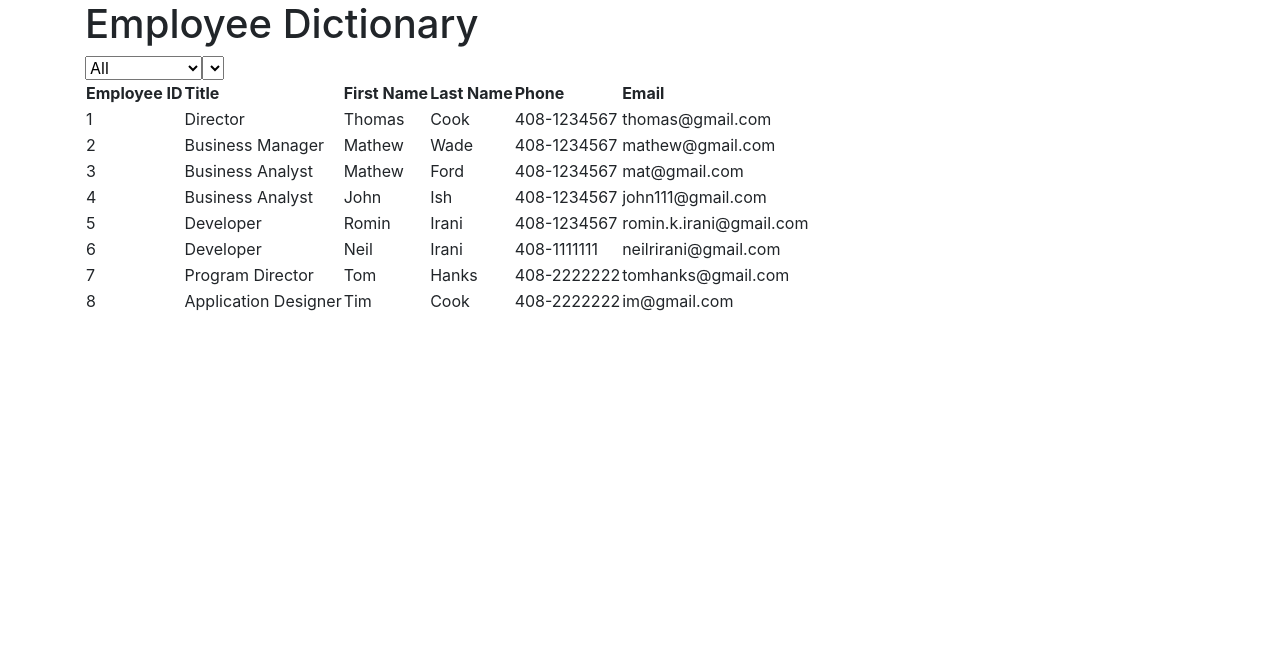
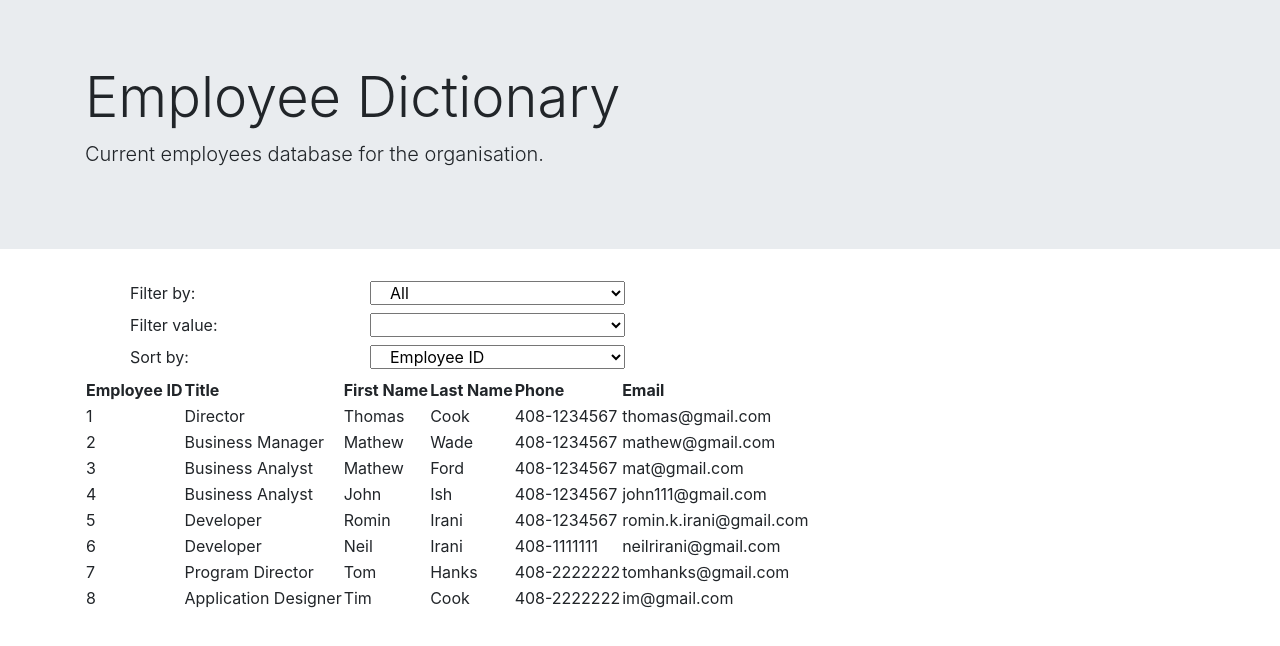
Before and after one commit to JameskuttySebastian/ASSIGNMENT19_EmployeeDirectory, a React (Create React App) app: page / in a window 1280 px wide. Shown: the top 646 px of the page. Built offline with nearby package versions, Linux system fonts and the light colour scheme.

Commit message:
added css for heading

```diff
--- a/src/App.js
+++ b/src/App.js
@@ -6,13 +6,13 @@ import DropdownOption from "./components/DropdownOption";
 class App extends Component {
   state = {
     tableRowHtmlArray: [],
+    sortedArray: [],
     searchColumnValue: "all",
     searchValueHtmlArray: []
   };
 
   //This is for setting all the states
   setStateValue = (stateToUpdate, value) => {
-    console.log("2. from setStateValue : " + value);
     this.setState({ [stateToUpdate]: value });
   };
 
@@ -40,12 +40,12 @@ class App extends Component {
   //Creating dropdown list of distinct values for selected column
   filterByColumnChange = event => {
     const searchByColumn = event.target.value;
-    console.log("1. searchByColumn : " + searchByColumn);
     //await is used since setstate is asynchronoue
     this.setStateValue("searchColumnValue", searchByColumn); // setting to selected value each time
 
     //if user select back "All", then remove all filters
     if (searchByColumn === "all") {
+      this.setStateValue("searchValueHtmlArray", "");
       this.setStateValue("tableRowHtmlArray", this.employeeListHtml(employees)); //putting back all the employees
       this.setStateValue("searchValueHtmlArray", ""); // setting to empty value
     }
@@ -86,20 +86,75 @@ class App extends Component {
     let filteredEmployeeArray = employees.filter(
       employee => employee[this.state.searchColumnValue] === searchValue
     );
-    console.log(filteredEmployeeArray);
     this.setStateValue(
       "tableRowHtmlArray",
       this.employeeListHtml(filteredEmployeeArray)
     );
   };
 
+  sortByColumnChange = event => {
+    let searchValue = event.target.value;
+
+    // sort by name
+    items.sort(function(a, b) {
+      var nameA = a.name.toUpperCase(); // ignore upper and lowercase
+      var nameB = b.name.toUpperCase(); // ignore upper and lowercase
+      if (nameA < nameB) {
+        return -1;
+      }
+      if (nameA > nameB) {
+        return 1;
+      }
+
+      // names must be equal
+      return 0;
+    });
+  };
+
   render() {
     return (
+      <div>
+        <div class="jumbotron jumbotron-fluid">
+          <div class="container">
+            <h2 class="display-4">Employee Dictionary</h2>
+            <p class="lead">Current employees database for the organisation.</p>
+          </div>
+        </div>
+
         <div className="container">
-        <h1>Employee Dictionary</h1>
+          <div id="wrapper" className="col-sm-12 col-md-12">
+            <div id="left" className="col-sm-12 col-md-6">
               {/* This section is statically created since columns are not changing */}
-        <select onChange={this.filterByColumnChange}>
+              <label className="col-sm-12 col-md-6">Filter by:</label>
+              <select
+                className="col-sm-12 col-md-6 select-css"
+                id="filter-column"
+                onChange={this.filterByColumnChange}
+              >
                 <option value="all">All</option>
+                <option value="jobTitleName">Title</option>
+                <option value="firstName">First Name</option>
+                <option value="lastName">Last Name</option>
+                <option value="phoneNumber">Phone</option>
+                <option value="emailAddress">Email</option>
+              </select>
+              {/* This section is dynamically created based on column to filter */}
+              <label className="col-sm-12 col-md-6">Filter value:</label>
+              <select
+                className="col-sm-12 col-md-6 select-css"
+                id="filter-value"
+                onChange={this.filterValueChange}
+              >
+                {this.state.searchValueHtmlArray}
+              </select>
+            </div>
+            <div id="right" className="col-sm-12 col-md-6">
+              <label className="col-sm-12 col-md-6">Sort by:</label>
+              <select
+                className="col-sm-12 col-md-6 select-css"
+                id="filter-column"
+                onChange={this.sortByColumnChange}
+              >
                 <option value="employeeId">Employee ID</option>
                 <option value="jobTitleName">Title</option>
                 <option value="firstName">First Name</option>
@@ -107,10 +162,9 @@ class App extends Component {
                 <option value="phoneNumber">Phone</option>
                 <option value="emailAddress">Email</option>
               </select>
-        {/* This section is dynamically created based on column to filter */}
-        <select id="columnValue" onChange={this.filterValueChange}>
-          {this.state.searchValueHtmlArray}
-        </select>
+            </div>
+          </div>
+
           {/* This section of the table is statically created since columns are not changing */}
           <table>
             <thead>
@@ -127,6 +181,7 @@ class App extends Component {
             <tbody>{this.state.tableRowHtmlArray}</tbody>
           </table>
         </div>
+      </div>
     );
   }
 }
```
Lines whose indentation alone changed are shown as unchanged.
